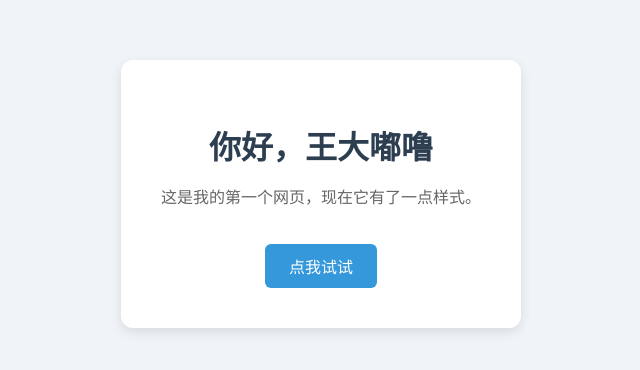
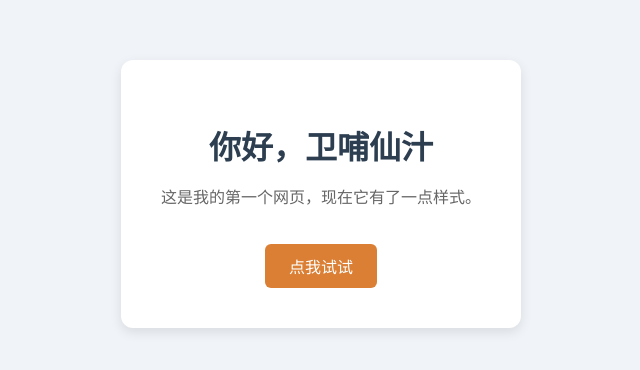
Before and after one commit to talentwddl/zero-to-tech, a plain HTML site: page index.html in a window 1280 px wide. Shown: the part 206-576 px from the top of the page, without its empty margins (319-959 px from the left). Drawn offline with Linux system fonts and the light colour scheme.

Commit message:
改一下标题/js和css样式

```diff
--- a/index.html
+++ b/index.html
@@ -7,7 +7,7 @@
   </head>
   <body>
     <div class="card">
-      <h1>你好，王大嘟噜</h1>
+      <h1>你好，卫哺仙汁</h1>
       <p id="msg">这是我的第一个网页，现在它有了一点样式。</p>
       <button onclick="changeText()">点我试试</button>
     </div>
--- a/script.js
+++ b/script.js
@@ -1,3 +1,3 @@
 function changeText() {
-  document.getElementById('msg').textContent = '你刚刚触发了一段 JavaScript。';
+  document.getElementById('msg').textContent = '你真行，我是爱情的少尉。';
 }
--- a/style.css
+++ b/style.css
@@ -28,7 +28,7 @@ p {
 button {
   margin-top: 20px;
   padding: 10px 24px;
-  background-color: #3498db;
+  background-color: #db7f34;
   color: white;
   border: none;
   border-radius: 6px;
```
